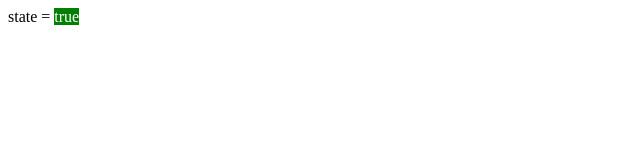
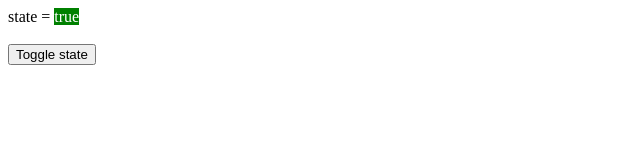
Before and after one commit to eloranta/model, a plain HTML site: page index.html in a window 1280 px wide. Shown: the whole page, without its empty margins (0-640 px from the left). Drawn offline with nearby package versions, Linux system fonts and the light colour scheme.

Commit message:
Adding button to toggle the state

```diff
--- a/index.html
+++ b/index.html
@@ -8,12 +8,10 @@
   <body ng-controller="controller as state">
     <div ng-click="state.toggle()">
       state =
-      <span ng-show="state.value" class="true">
-        true
-      </span>
-      <span ng-hide="state.value" class="false">
-        false
-      </span>
+      <span ng-show="state.value" class="true">true</span>
+      <span ng-hide="state.value" class="false">false</span>
     </div>
+    <br>
+    <button ng-click="state.toggle()">Toggle state</button>
   </body>
 </html>
```
